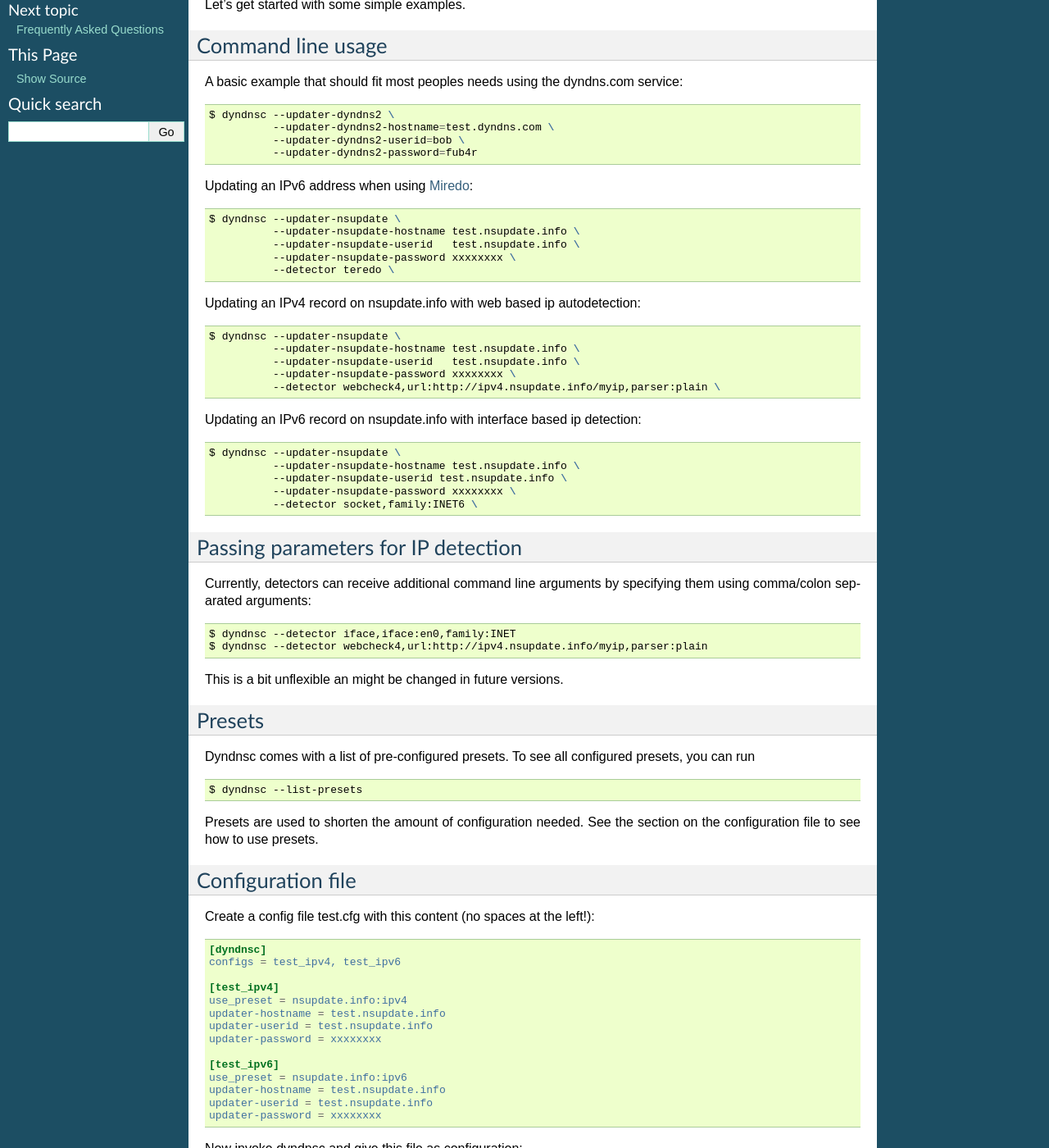
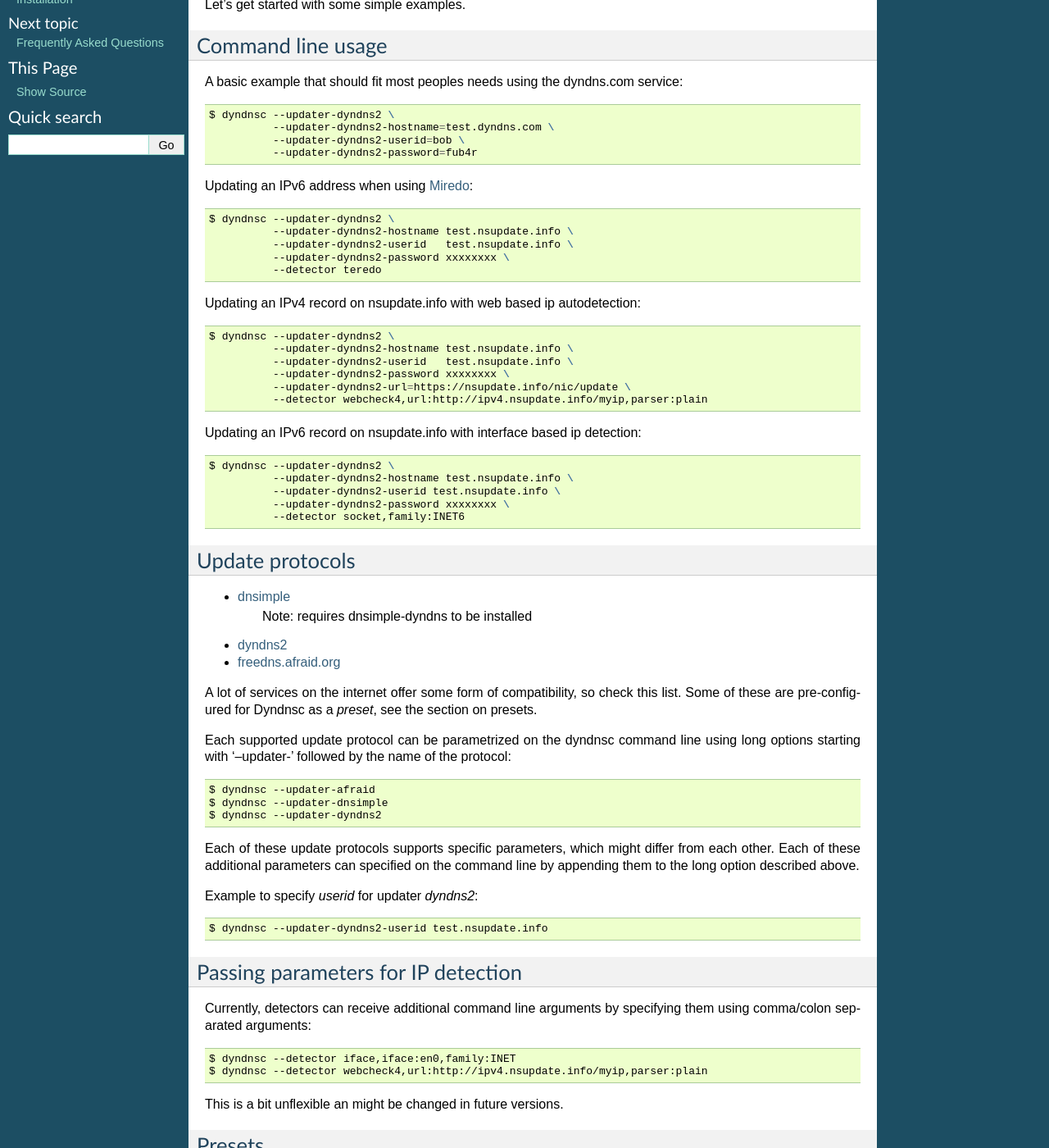
Before and after one commit to infothrill/python-dyndnsc, a Sphinx documentation site: the page built from docs/user/quickstart.rst, in a window 1280 px wide and 1400 px high, scrolled down 248 px. Shown: the whole window at 82% size. Built offline with Sphinx 7.4.7, drawn with Linux system fonts in a browser that asks for light colours; some of the changed text lies outside the part shown.

Commit message:
#33 more random documentation updates

```diff
--- a/docs/user/quickstart.rst
+++ b/docs/user/quickstart.rst
@@ -33,31 +33,63 @@
 
 .. code-block:: bash
 
-    $ dyndnsc --updater-nsupdate \
-              --updater-nsupdate-hostname test.nsupdate.info \
-              --updater-nsupdate-userid   test.nsupdate.info \
-              --updater-nsupdate-password xxxxxxxx \
-              --detector teredo \
+    $ dyndnsc --updater-dyndns2 \
+              --updater-dyndns2-hostname test.nsupdate.info \
+              --updater-dyndns2-userid   test.nsupdate.info \
+              --updater-dyndns2-password xxxxxxxx \
+              --detector teredo
 
 Updating an IPv4 record on nsupdate.info with web based ip autodetection:
 
 .. code-block:: bash
 
-    $ dyndnsc --updater-nsupdate \
-              --updater-nsupdate-hostname test.nsupdate.info \
-              --updater-nsupdate-userid   test.nsupdate.info \
-              --updater-nsupdate-password xxxxxxxx \
-              --detector webcheck4,url:http://ipv4.nsupdate.info/myip,parser:plain \
+    $ dyndnsc --updater-dyndns2 \
+              --updater-dyndns2-hostname test.nsupdate.info \
+              --updater-dyndns2-userid   test.nsupdate.info \
+              --updater-dyndns2-password xxxxxxxx \
+              --updater-dyndns2-url=https://nsupdate.info/nic/update \
+              --detector webcheck4,url:http://ipv4.nsupdate.info/myip,parser:plain
 
 Updating an IPv6 record on nsupdate.info with interface based ip detection:
 
 .. code-block:: bash
 
-    $ dyndnsc --updater-nsupdate \
-              --updater-nsupdate-hostname test.nsupdate.info \
-              --updater-nsupdate-userid test.nsupdate.info \
-              --updater-nsupdate-password xxxxxxxx \
-              --detector socket,family:INET6 \
+    $ dyndnsc --updater-dyndns2 \
+              --updater-dyndns2-hostname test.nsupdate.info \
+              --updater-dyndns2-userid test.nsupdate.info \
+              --updater-dyndns2-password xxxxxxxx \
+              --detector socket,family:INET6
+
+Update protocols
+----------------
+* `dnsimple <http://developer.dnsimple.com/>`_
+   Note: requires dnsimple-dyndns to be installed
+* `dyndns2 <http://dyn.com/support/developers/api/>`_
+* `freedns.afraid.org <http://freedns.afraid.org/>`_
+
+A lot of services on the internet offer some form of compatibility, so check
+this list. Some of these are pre-configured for Dyndnsc as a `preset`, see the
+section on presets.
+
+Each supported update protocol can be parametrized on the dyndnsc command line
+using long options starting with '--updater-' followed by the name of the
+protocol:
+
+.. code-block:: bash
+
+    $ dyndnsc --updater-afraid
+    $ dyndnsc --updater-dnsimple
+    $ dyndnsc --updater-dyndns2
+
+Each of these update protocols supports specific parameters, which might differ
+from each other. Each of these additional parameters can specified on the
+command line by appending them to the long option described above.
+
+Example to specify `userid` for updater `dyndns2`:
+
+.. code-block:: bash
+
+    $ dyndnsc --updater-dyndns2-userid test.nsupdate.info
 
 
 Passing parameters for IP detection
@@ -82,8 +114,9 @@
 
    $ dyndnsc --list-presets
 
-Presets are used to shorten the amount of configuration needed. See the section
-on the configuration file to see how to use presets.
+Presets are used to shorten the amount of configuration needed by providing
+preconfigured parameters. See the section on the configuration file to see
+how to use presets.
 
 Configuration file
 ------------------
```
Also changed, not shown: README.rst (+5 -38 lines), docs/user/faq.rst (+7 -0 lines).
